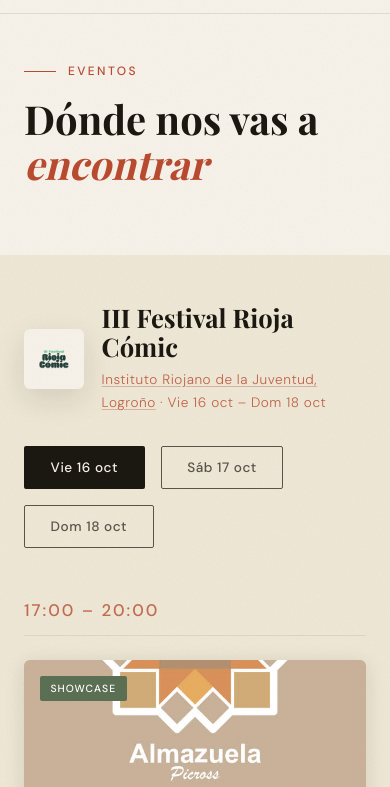
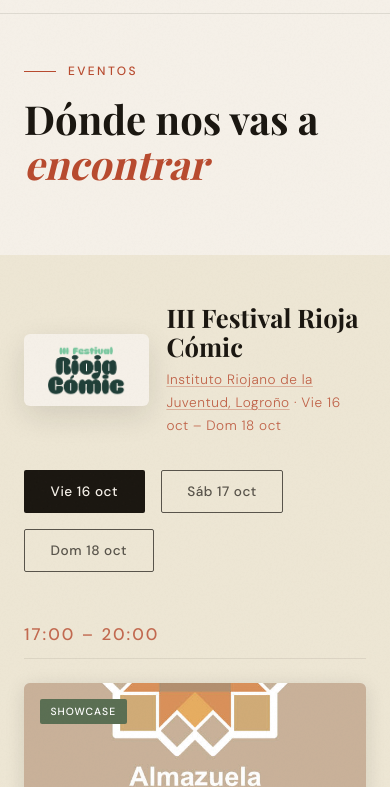
Before and after one commit to ErvecaStudio/ervecastudioPage, a plain HTML site: page pages/events.html in a window 390 px wide. Shown: the part 51-838 px from the top of the page. Drawn offline with nearby package versions, Linux system fonts and the light colour scheme; a web font is replaced by a local one.

Commit message:
events mobile fix

```diff
--- a/css/styles.css
+++ b/css/styles.css
@@ -1110,7 +1110,7 @@
   .support-grid { grid-template-columns: 1fr; }
   .support-note { flex-direction: column; gap: 1rem; padding: 2rem 1.5rem; }
   .event-header-inner { gap: 1.1rem; }
-  .event-logo-badge { width: 60px; height: 60px; padding: .6rem; }
+  .event-logo-badge { height: 72px; padding: .6rem; }
 
   footer { flex-direction: column; align-items: flex-start; padding: 2.5rem 1.5rem; }
 }
--- a/data/events.json
+++ b/data/events.json
@@ -60,7 +60,6 @@
               "authors": "Maria del Rosario Ruiz - Artesana",
               "description": "Se hablará de la tradición textil camerana mientras se realiza una almazuela de pequeño tamaño con la metodología de ayer y hoy."
             }
-
           ]
         },
         {
```
